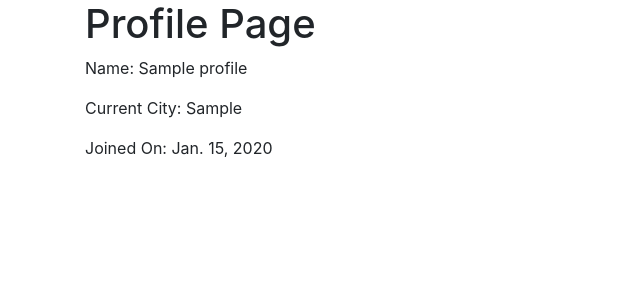
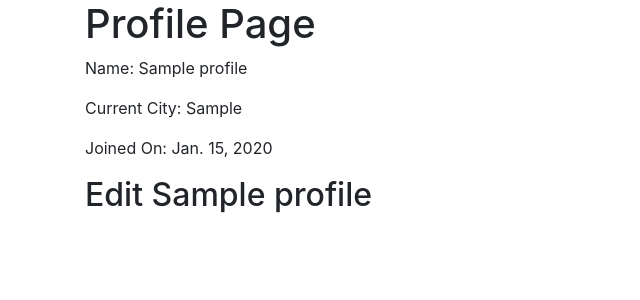
Before and after one commit to qmsparks/Wayfarer, a Django app: page /profile/1/ in a window 1280 px wide. Shown: the top 300 px of the page, without its empty margins (0-640 px from the left). Run offline with Django 3.2, Linux system fonts and the light colour scheme; tables that the repository leaves empty hold one stand-in row (values such as "Sample post"); some libraries are stand-ins or nearby versions.

Commit message:
add the edit route for profile just needs styling

```diff
--- a/main_app/templates/profile/profile_page.html
+++ b/main_app/templates/profile/detail.html
@@ -6,5 +6,7 @@
 <p>Current City: {{profile.current_city}} </p>
 
 <p>Joined On: {{ profile.date }} </p>
+<h2> Edit {{ profile.name }}<h2>
+
 
 {% endblock %}
--- a/main_app/urls.py
+++ b/main_app/urls.py
@@ -3,6 +3,8 @@ from . import views
 
 urlpatterns = [
     path('', views.home, name='home'),
-    path('profile/<int:profile_id>/', views.profile_page, name='profile_page'),
+    path('profile/<int:profile_id>/', views.profile_detail, name='profile_detail'),
+    path('profile/<int:profile_id>/edit/', views.profile_edit, name='profile_edit'),
+
     path('post/<int:post_id>/', views.post_detail, name='post_detail')
 ]
--- a/main_app/views.py
+++ b/main_app/views.py
@@ -1,16 +1,39 @@
 from django.shortcuts import render, redirect
 from django.http import HttpResponse, JsonResponse
 from .models import Profile, City, Post
+from .forms import Profile_Form, City_Form, Post_Form
 # Create your views here.
 
 # Base Views
 def home(request):
     return render(request, 'home.html')
 
-def profile_page(request, profile_id):
+
+
+# show
+def profile_detail(request, profile_id):
     profile = Profile.objects.get(id=profile_id)
     context = {'profile': profile}
-    return render(request, 'profile/profile_page.html', context)
+    return render(request, 'profile/detail.html', context)
+
+
+
+# edit and update
+def profile_edit(request, profile_id):
+    profile = Profile.objects.get(id=profile_id)
+    if request.method == 'POST':
+        profile_form = Profile_Form(request.POST, instance=profile)
+        if profile_form.is_valid():
+            profile_form.save()
+            return redirect('profile_detail', profile_id=profile_id)
+    else:
+        profile_form = Profile_Form(instance=profile)
+    context = {'profile': profile, 'profile_form': profile_form}
+    return render(request, 'profile/edit.html', context)
+
+
+
+
 
 def post_detail(request, post_id):
     post = Post.objects.get(id=post_id)
```
Also changed, not shown: main_app/templates/profile/edit.html (added, +14 -0 lines).
